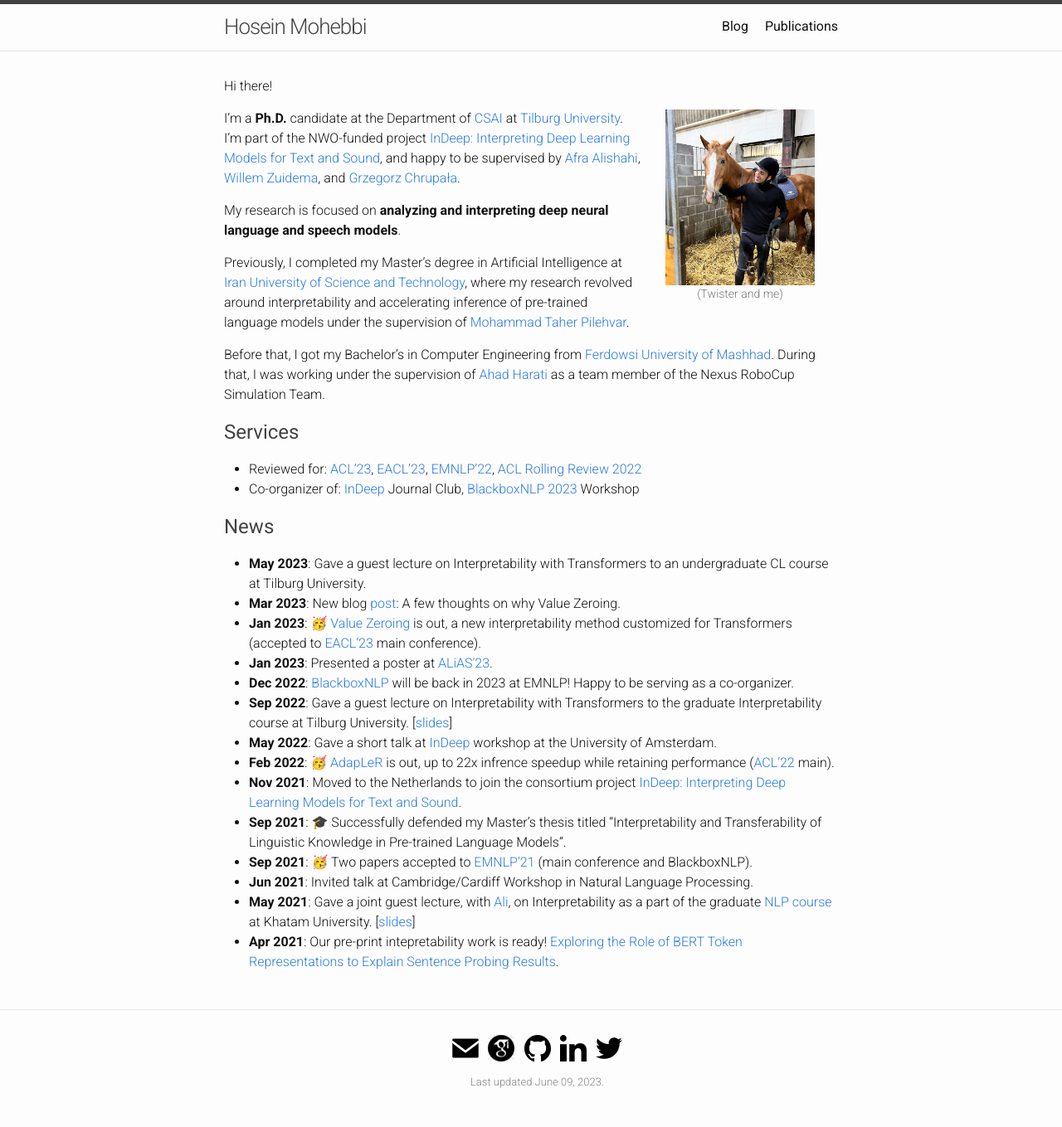
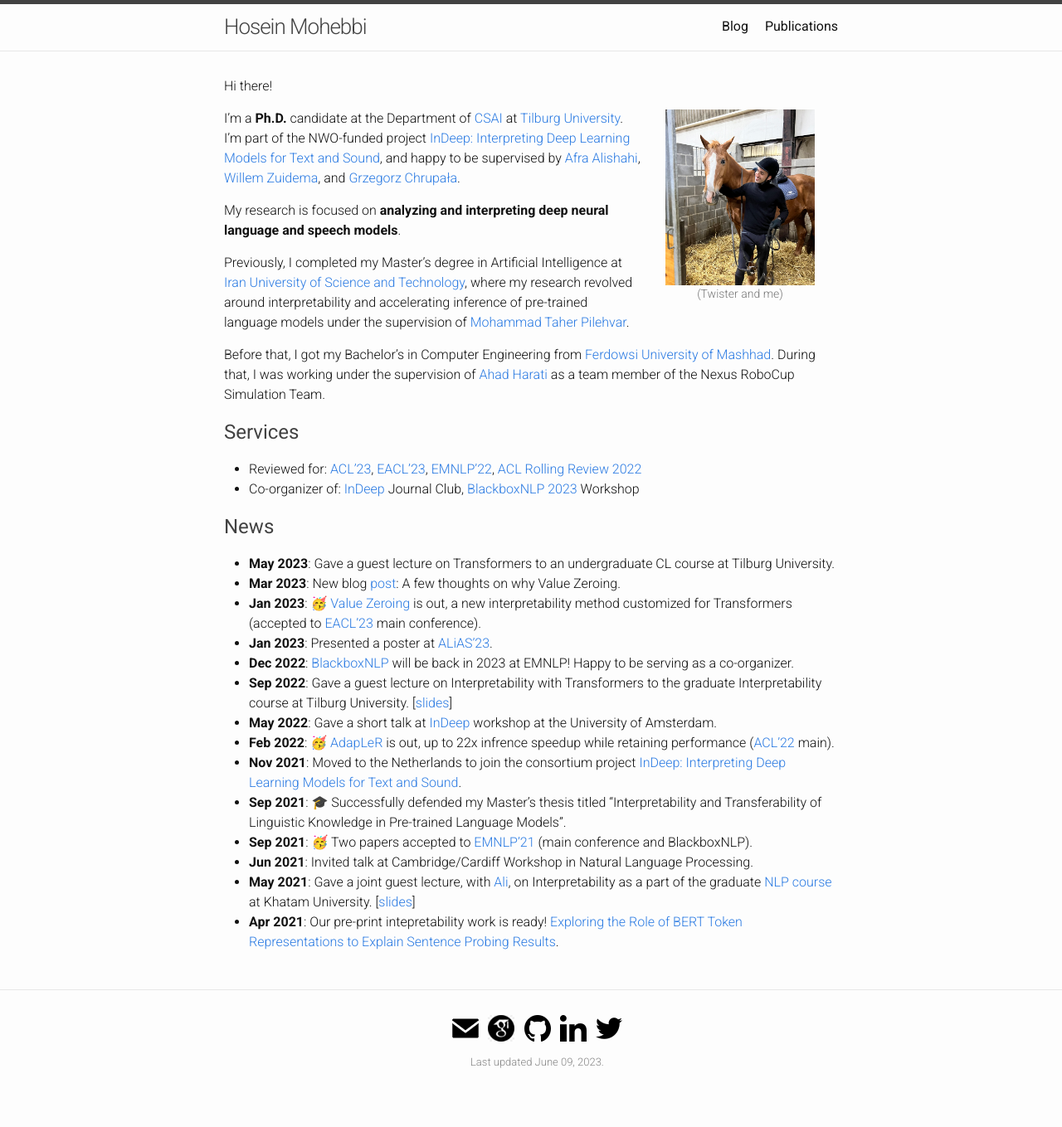
Before and after one commit to hmohebbi/hmohebbi.github.io, a Jekyll site: the page built from index.md, in a window 1280 px wide. Shown: the whole page at 83% size. Built offline with Jekyll 4.4.1, drawn with Linux system fonts in a browser that asks for light colours; after the commit the page ends 1335 px from its top, so only the background shows below that.

Commit message:
Update index.md

```diff
--- a/index.md
+++ b/index.md
@@ -36,7 +36,7 @@ Before that, I got my Bachelor’s in Computer Engineering from [Ferdowsi Univer
 * Co-organizer of: [InDeep](https://interpretingdl.github.io/) Journal Club, [BlackboxNLP 2023](https://blackboxnlp.github.io/) Workshop
 
 ## <span style="color:#424242">News </span>
-* __May 2023__: Gave a guest lecture on Interpretability with Transformers to an undergraduate CL course at Tilburg University.
+* __May 2023__: Gave a guest lecture on Transformers to an undergraduate CL course at Tilburg University.
 * __Mar 2023__: New blog [post](https://hmohebbi.github.io/blog/value-zeroing): A few thoughts on why Value Zeroing.
 * __Jan 2023__: 🥳 [Value Zeroing](https://arxiv.org/abs/2301.12971) is out, a new interpretability method customized for Transformers (accepted to [EACL'23](https://2023.eacl.org/) main conference).
 * __Jan 2023__: Presented a poster at [ALiAS'23](https://staff.fnwi.uva.nl/w.zuidema/alias-2023/).
```
